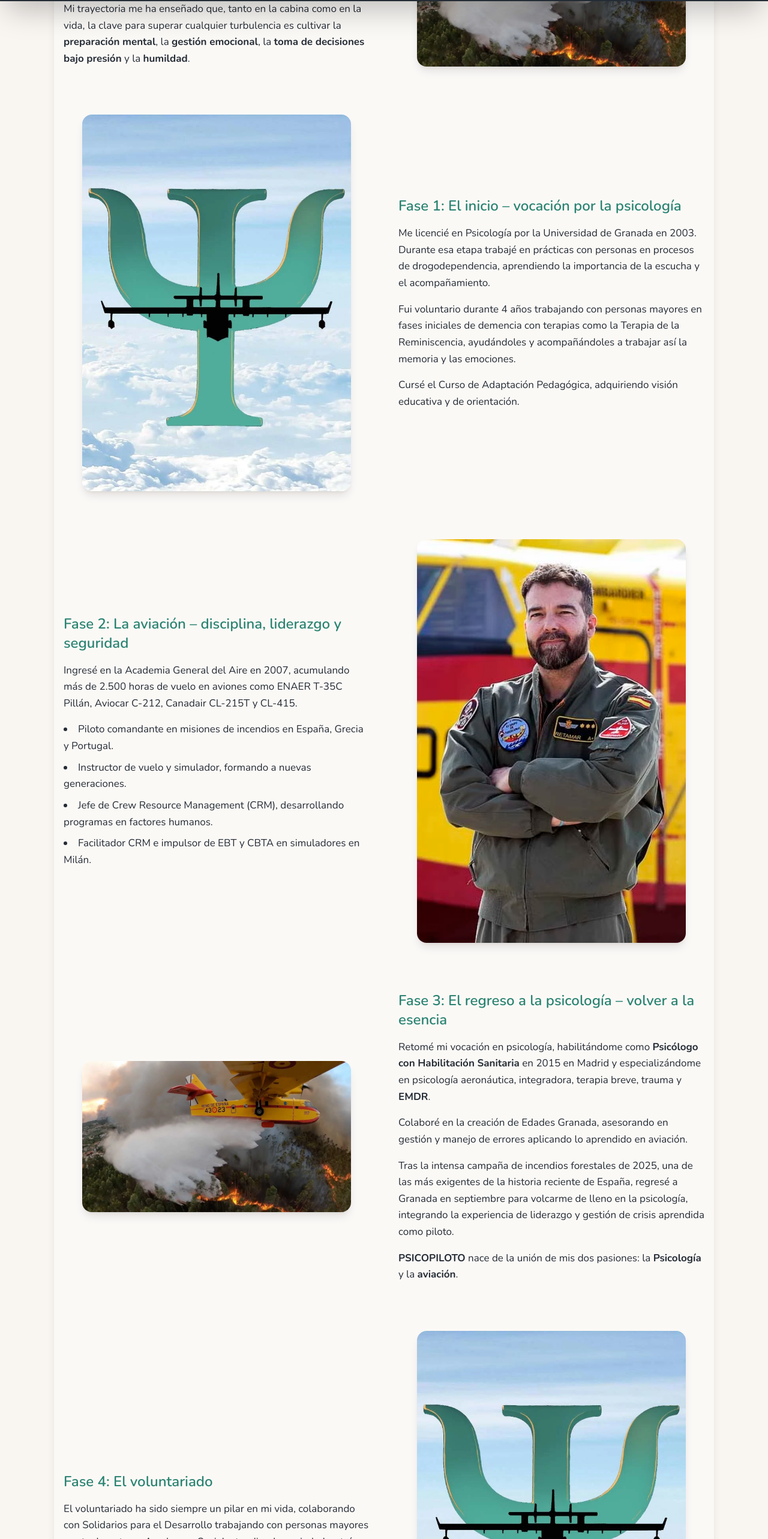
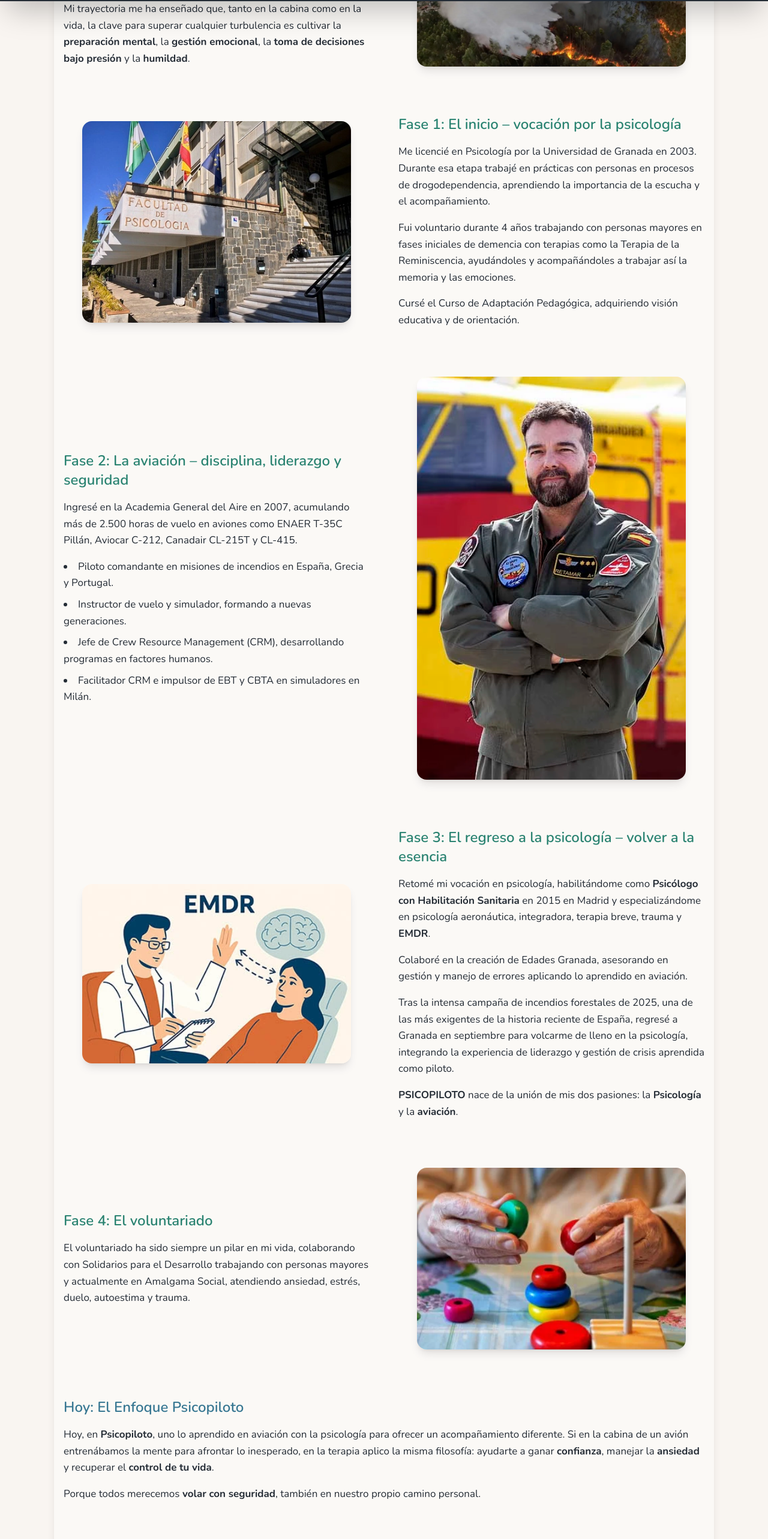
Before and after one commit to psicopiloto/psicopilotopage1, a Next.js app: page /sobre-mi in a window 1280 px wide. Shown: the part 798-3364 px from the top of the page at 60% size. Built offline with nearby package versions, Linux system fonts and the light colour scheme.

Commit message:
Update sobre-mi.js

```diff
--- a/pages/sobre-mi.js
+++ b/pages/sobre-mi.js
@@ -12,7 +12,7 @@ export default function SobreMi() {
   const fasesTrayectoria = [
     {
       title: "Fase 1: El inicio – vocación por la psicología",
-      img: "/sobre2.webp",
+      img: "/facu.webp",
       alt: "Jose Carlos Rguez. Retamar estudiando psicología en la Universidad de Granada",
       content: [
         "Me licencié en Psicología por la Universidad de Granada en 2003. Durante esa etapa trabajé en prácticas con personas en procesos de drogodependencia, aprendiendo la importancia de la escucha y el acompañamiento.",
@@ -36,7 +36,7 @@ export default function SobreMi() {
     },
     {
       title: "Fase 3: El regreso a la psicología – volver a la esencia",
-      img: "/sobre1.webp",
+      img: "/emdr.webp",
       alt: "Psicólogo con habilitación sanitaria, especializado en trauma y EMDR",
       content: [
         "Retomé mi vocación en psicología, habilitándome como <strong>Psicólogo con Habilitación Sanitaria</strong> en 2015 en Madrid y especializándome en psicología aeronáutica, integradora, terapia breve, trauma y <strong>EMDR</strong>.",
@@ -47,7 +47,7 @@ export default function SobreMi() {
     },
     {
       title: "Fase 4: El voluntariado",
-      img: "/sobre2.webp",
+      img: "/voluntariado.webp",
       alt: "Jose Carlos Rguez. Retamar haciendo voluntariado en Amalgama Social",
       content: [
         "El voluntariado ha sido siempre un pilar en mi vida, colaborando con Solidarios para el Desarrollo trabajando con personas mayores y actualmente en Amalgama Social, atendiendo ansiedad, estrés, duelo, autoestima y trauma.",
```
